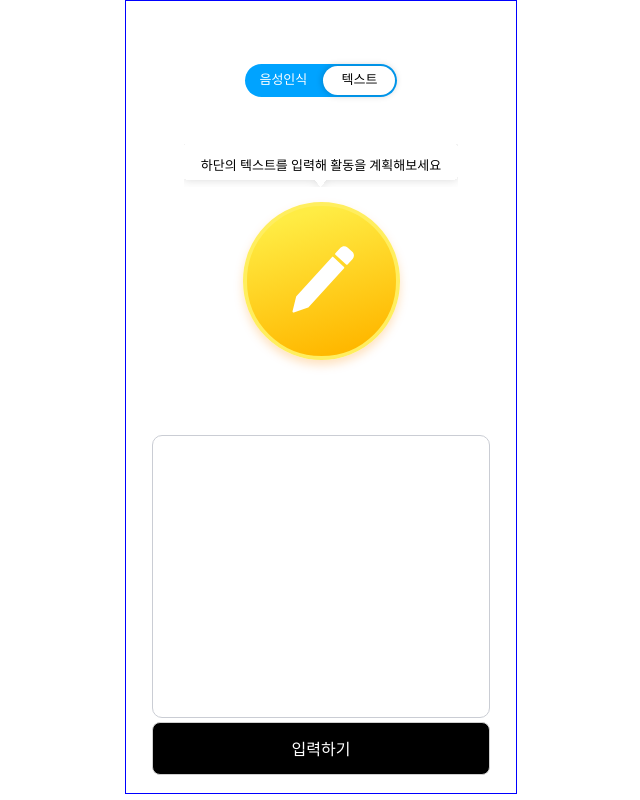
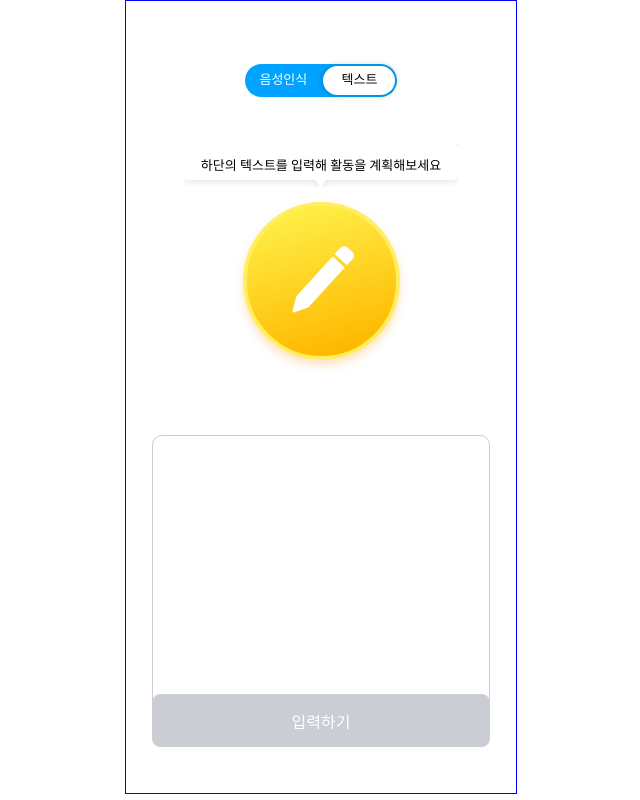
Before and after one commit to bianbbc87/CarpeDiem, a React (Vite) app: page /text in a window 1280 px wide. Shown: the whole page, without its empty margins (319-959 px from the left). Built offline with nearby package versions, Linux system fonts and the light colour scheme; no server answers.

Commit message:
[DESIGN] #Voice - 입력된 내용이 없다면 버튼 비활성화

```diff
--- a/src/pages/voice-recognition/TextPage.jsx
+++ b/src/pages/voice-recognition/TextPage.jsx
@@ -32,7 +32,8 @@ return (
       <TextSection>
         <TextContainer value={content} onChange={(e)=> {setContent(e.currentTarget.value)}} />
       </TextSection>
-      <SubmitButton>입력하기</SubmitButton>
+      {content === "" ? <DisabledButton>입력하기</DisabledButton>: <SubmitButton onClick={handleSubmit}>입력하기</SubmitButton>}
+
       </PageBody>
   </Wrapper>
 </>
@@ -104,6 +105,8 @@ const TextContainer = styled.textarea`
 `;
 
 const SubmitButton = styled.div`
+  position: fixed;
+  bottom: 53px;
   display: flex;
   width: 336px;
   height: 51px;
@@ -113,4 +116,10 @@ const SubmitButton = styled.div`
   border: 1px solid var(--strok_1, #CFCFCF);
   background: var(--black, #000);
   color: #FFFFFF;
+  cursor: pointer;
 `;
+
+const DisabledButton = styled(SubmitButton)`
+  background: var(--gray1, #CACDD4);
+  cursor: none;
+`;
--- a/src/pages/voice-recognition/VoicePage.jsx
+++ b/src/pages/voice-recognition/VoicePage.jsx
@@ -52,7 +52,7 @@ return (
         <span>초기화 하기</span>
         <ResetIcon />
       </ResetSection>
-      <SubmitButton onClick={handleSubmit}>전송하기</SubmitButton>
+      {transcript === "" ? <DisabledButton>룰렛 만들러 가기</DisabledButton>: <SubmitButton onClick={handleSubmit}>룰렛 만들러 가기</SubmitButton>}
       </PageBody>
     </Wrapper>
 
@@ -207,3 +207,8 @@ const SubmitButton = styled.div`
   color: #FFFFFF;
   cursor: pointer;
 `;
+
+const DisabledButton = styled(SubmitButton)`
+  background: var(--gray1, #CACDD4);
+  cursor: none;
+`;
```
